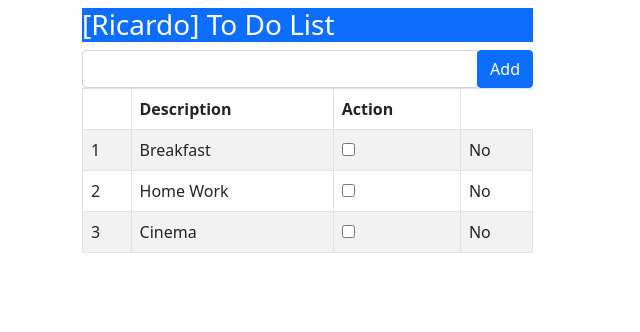
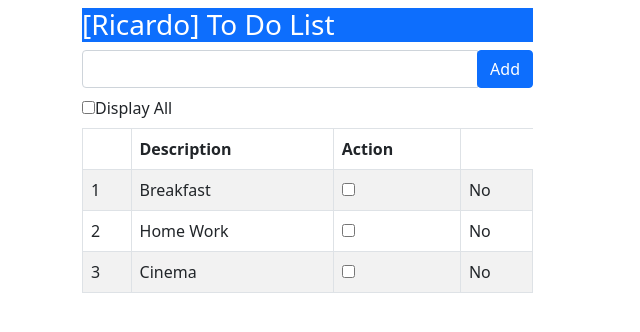
Before and after one commit to ercankarakaya/todoapp-angular, an Angular app: page / in a window 1280 px wide. Shown: the top 332 px of the page, without its empty margins (0-640 px from the left). Built offline with nearby package versions, Linux system fonts and the light colour scheme.

Commit message:
All items displayed.

```diff
--- a/src/app/app.component.html
+++ b/src/app/app.component.html
@@ -7,6 +7,11 @@
                 <div class="input-group-append">
                     <button class="btn btn-primary" (click)="addItem(todoText.value); todoText.value='';">Add</button>
                 </div>
+            </div>
+
+            <div class="custom-control custom-checkbox my-2">
+                <input type="checkbox" [(ngModel)]="isDisplay" class="custom-control-input" name="" id="displayAll">
+                <label for="displayAll" class="custom-control-label">Display All</label>
             </div>
 
             <table class="table table-striped table-bordered">
--- a/src/app/app.component.ts
+++ b/src/app/app.component.ts
@@ -10,14 +10,18 @@ export class AppComponent {
   title = 'todoapp';
 
   model = new Model();
+  isDisplay = false;
 
   getName() {
     return this.model.user;
   }
 
   getItems() {
+    if (this.isDisplay) {
+      return this.model.items;
+    }
+    return this.model.items.filter((item) => !item.action);
     //return this.model.items;
-    return this.model.items.filter((item: { action }) => !item.action);
   }
 
   addItem(value) {
```
